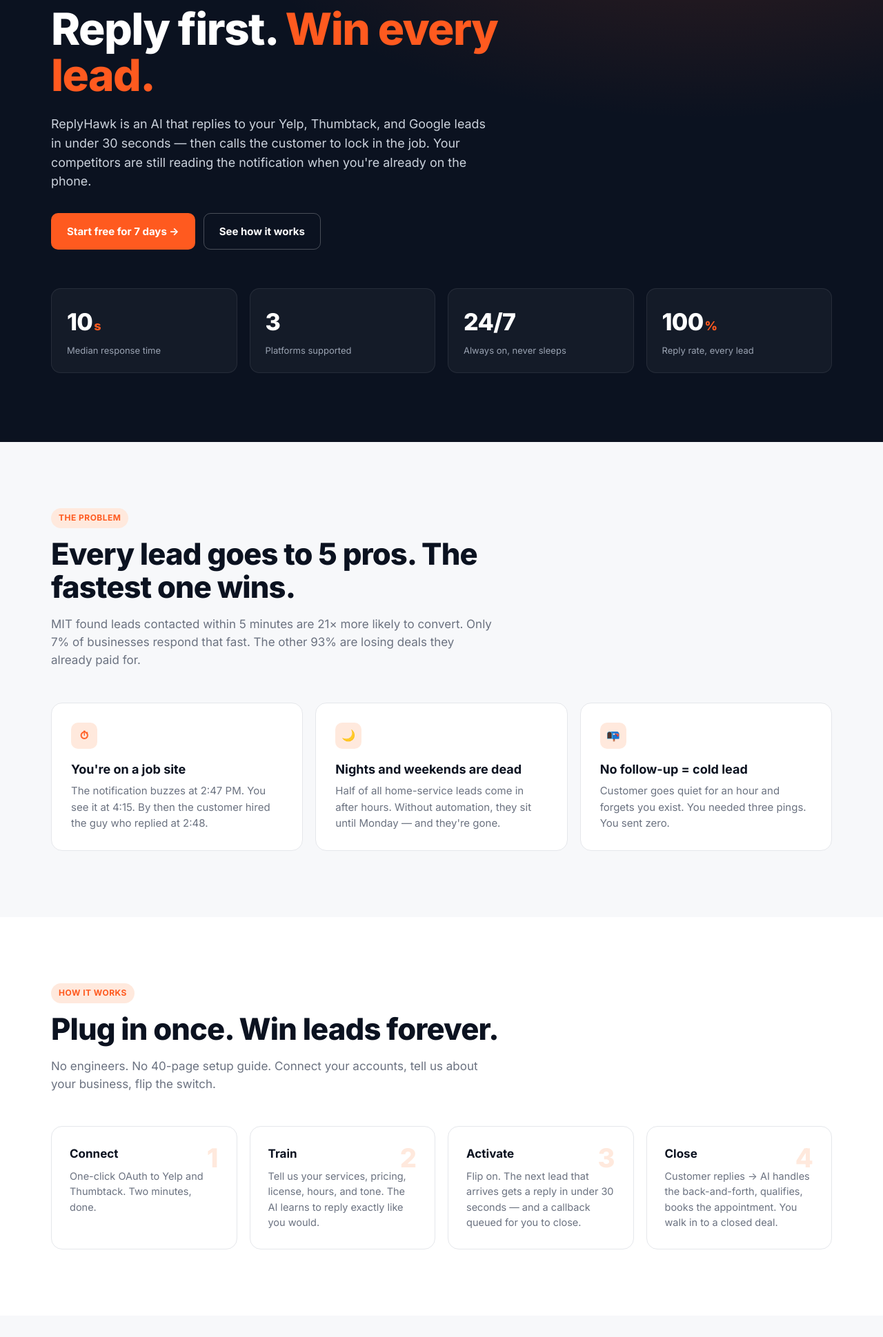
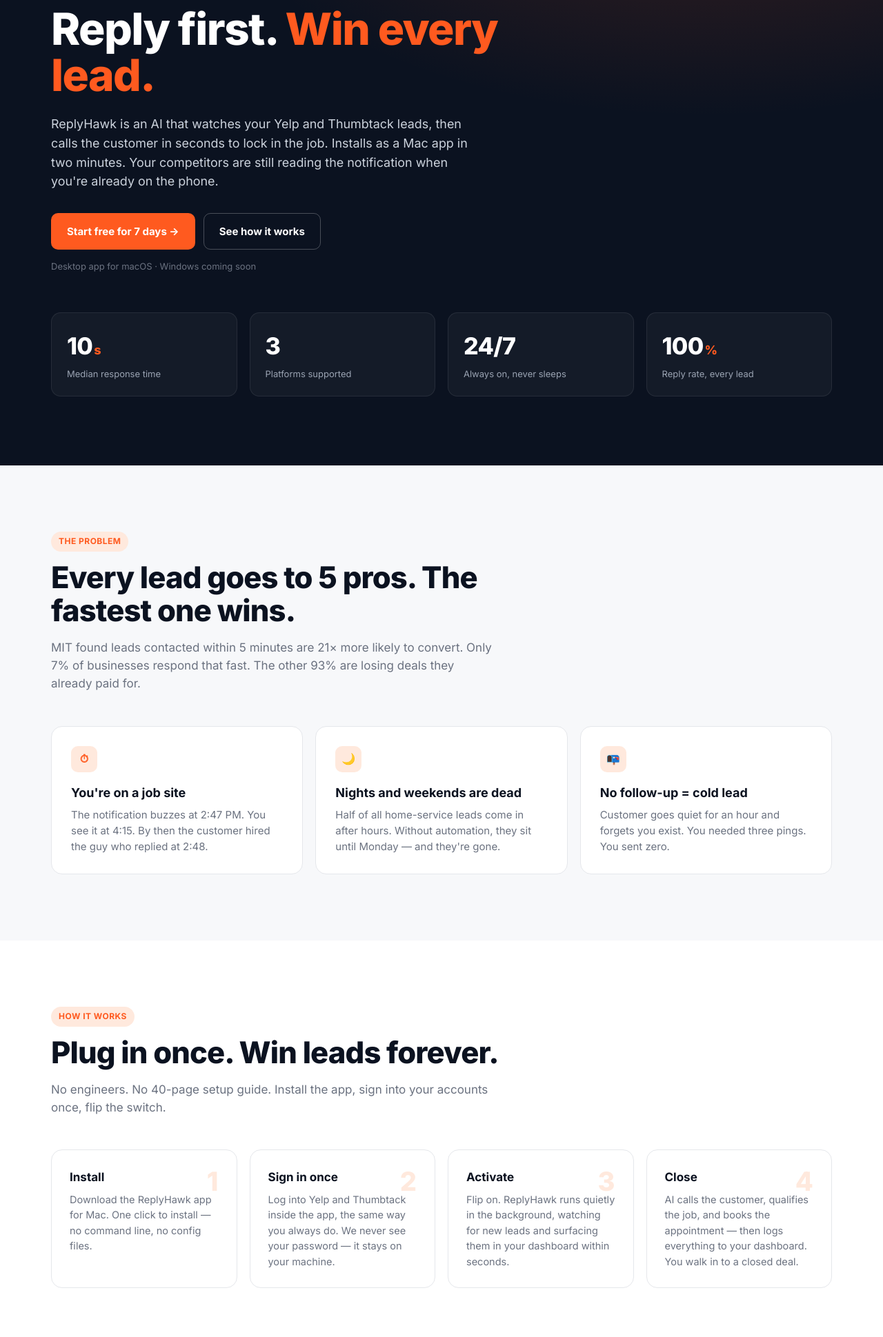
Before and after one commit to rushadaev/replyhawk, a plain HTML site: page index.html in a window 1280 px wide. Shown: the part 181-2120 px from the top of the page at 69% size. Drawn offline with Linux system fonts and the light colour scheme.

Commit message:
Landing: reframe around the Mac desktop app + add ARCHITECTURE.md
- How-it-works steps now: Install -> Sign in once -> Activate -> Close
- Hero mentions 'installs as a Mac app in two minutes' + 'Desktop app for macOS, Windows coming soon'
- Security FAQ rewritten: login stays encrypted on your Mac, runs from your own IP
- ARCHITECTURE.md documents all three repos + the end-to-end flow + roadmap

```diff
--- a/index.html
+++ b/index.html
@@ -277,12 +277,13 @@
   <div class="wrap">
     <h1>Reply first. <span class="strike">Win every lead.</span></h1>
     <p class="lede">
-      ReplyHawk is an AI that replies to your Yelp, Thumbtack, and Google leads in under 30 seconds — then calls the customer to lock in the job. Your competitors are still reading the notification when you're already on the phone.
+      ReplyHawk is an AI that watches your Yelp and Thumbtack leads, then calls the customer in seconds to lock in the job. Installs as a Mac app in two minutes. Your competitors are still reading the notification when you're already on the phone.
     </p>
     <div class="hero-ctas">
       <a href="#demo" class="btn btn-primary">Start free for 7 days →</a>
       <a href="#how" class="btn btn-ghost">See how it works</a>
     </div>
+    <p style="color:var(--muted); font-size:13px; margin-top:14px;">Desktop app for macOS · Windows coming soon</p>
 
     <div class="hero-grid">
       <div class="stat"><div class="stat-num">10<span class="unit">s</span></div><div class="stat-label">Median response time</div></div>
@@ -325,13 +326,13 @@
   <div class="wrap">
     <span class="eyebrow">How it works</span>
     <h2>Plug in once. Win leads forever.</h2>
-    <p class="sub">No engineers. No 40-page setup guide. Connect your accounts, tell us about your business, flip the switch.</p>
+    <p class="sub">No engineers. No 40-page setup guide. Install the app, sign into your accounts once, flip the switch.</p>
 
     <div class="steps">
-      <div class="step"><h3>Connect</h3><p>One-click OAuth to Yelp and Thumbtack. Two minutes, done.</p></div>
-      <div class="step"><h3>Train</h3><p>Tell us your services, pricing, license, hours, and tone. The AI learns to reply exactly like you would.</p></div>
-      <div class="step"><h3>Activate</h3><p>Flip on. The next lead that arrives gets a reply in under 30 seconds — and a callback queued for you to close.</p></div>
-      <div class="step"><h3>Close</h3><p>Customer replies → AI handles the back-and-forth, qualifies, books the appointment. You walk in to a closed deal.</p></div>
+      <div class="step"><h3>Install</h3><p>Download the ReplyHawk app for Mac. One click to install — no command line, no config files.</p></div>
+      <div class="step"><h3>Sign in once</h3><p>Log into Yelp and Thumbtack inside the app, the same way you always do. We never see your password — it stays on your machine.</p></div>
+      <div class="step"><h3>Activate</h3><p>Flip on. ReplyHawk runs quietly in the background, watching for new leads and surfacing them in your dashboard within seconds.</p></div>
+      <div class="step"><h3>Close</h3><p>AI calls the customer, qualifies the job, and books the appointment — then logs everything to your dashboard. You walk in to a closed deal.</p></div>
     </div>
   </div>
 </section>
@@ -463,7 +464,7 @@
     <div class="faq">
       <details>
         <summary>Is this safe for my Yelp / Thumbtack account?</summary>
-        <p>Yes. We connect through each platform's official authorization — OAuth for Yelp and Thumbtack. You never share a password. ReplyHawk is built to play nice with platform terms.</p>
+        <p>Yes. You sign into Yelp and Thumbtack inside the ReplyHawk app, exactly as you normally would in your browser. Your login stays encrypted on your own Mac — we never see or store your password, and everything runs from your own machine and IP, so it looks like you using your own account (because it is).</p>
       </details>
       <details>
         <summary>How does the AI know what to say?</summary>
@@ -475,7 +476,7 @@
       </details>
       <details>
         <summary>How fast is setup?</summary>
-        <p>About two minutes if you have your Yelp Business and Thumbtack Pro logins handy. Free setup help if you want it.</p>
+        <p>About two minutes. Install the Mac app, sign into your Yelp Business and Thumbtack Pro accounts once, and turn it on. Free setup help if you want it.</p>
       </details>
       <details>
         <summary>Can the AI actually call my customer and talk?</summary>
```
Also changed, not shown: 1 other file.
